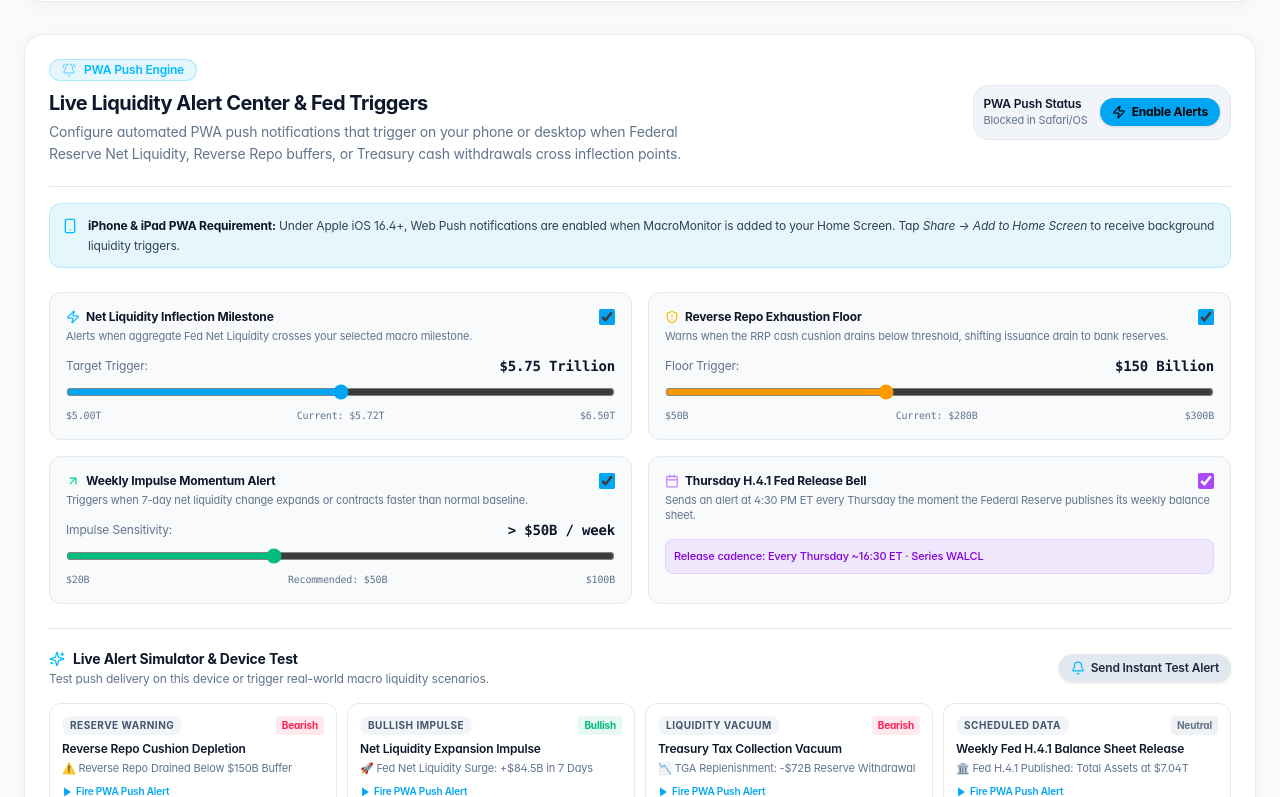
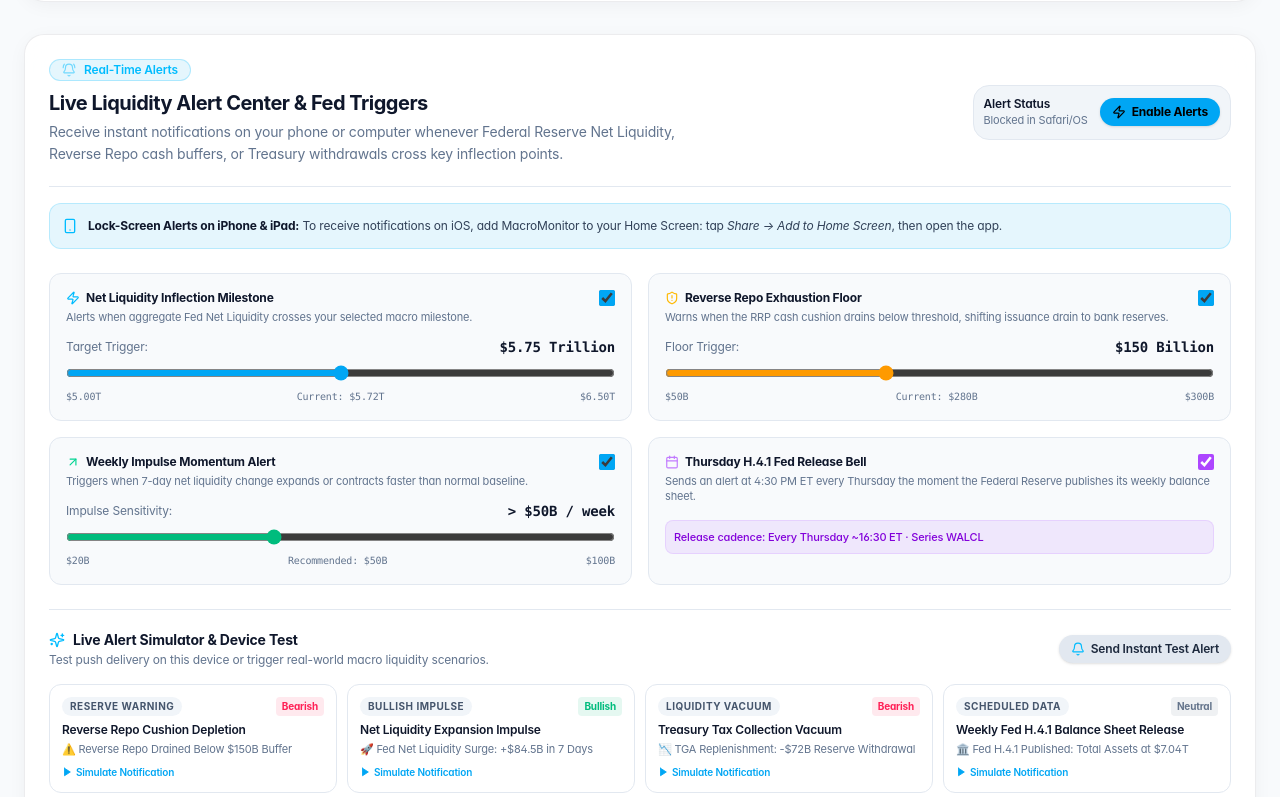
Before and after one commit to javichito/macro-monitor, a Next.js app: page /macro in a window 1280 px wide. Shown: the part 3403-4200 px from the top of the page. Built offline with nearby package versions, Linux system fonts and the light colour scheme.

Commit message:
refactor(copy): replace technical PWA jargon with consumer-friendly notification language

```diff
--- a/src/components/macro/LiquidityAlertsCenter.tsx
+++ b/src/components/macro/LiquidityAlertsCenter.tsx
@@ -72,7 +72,7 @@ export function LiquidityAlertsCenter() {
         saveStoredAlertPreferences(updated);
         triggerNativeAlert(
           '🔔 MacroMonitor Alerts Active',
-          'PWA push notifications are configured. You will receive alerts when liquidity thresholds breach.',
+          'Alerts are configured! You will receive notifications when major liquidity thresholds are breached.',
           'welcome-alert'
         );
       }
@@ -140,13 +140,13 @@ export function LiquidityAlertsCenter() {
         <div>
           <div className="inline-flex items-center gap-2 rounded-full border border-sky-400/25 bg-sky-500/10 px-3 py-0.5 text-xs font-semibold text-sky-400 mb-2">
             <BellRing className="h-3.5 w-3.5 animate-pulse" />
-            <span>PWA Push Engine</span>
+            <span>Real-Time Alerts</span>
           </div>
           <h3 className="text-lg sm:text-xl font-bold text-slate-900 dark:text-white tracking-tight flex items-center gap-2">
             Live Liquidity Alert Center &amp; Fed Triggers
           </h3>
           <p className="text-xs sm:text-sm text-slate-500 dark:text-slate-300 mt-1 max-w-2xl leading-relaxed">
-            Configure automated PWA push notifications that trigger on your phone or desktop when Federal Reserve Net Liquidity, Reverse Repo buffers, or Treasury cash withdrawals cross inflection points.
+            Receive instant notifications on your phone or computer whenever Federal Reserve Net Liquidity, Reverse Repo cash buffers, or Treasury withdrawals cross key inflection points.
           </p>
         </div>
 
@@ -154,7 +154,7 @@ export function LiquidityAlertsCenter() {
         <div className="flex items-center gap-3 bg-slate-100 dark:bg-white/[0.04] border border-slate-200 dark:border-white/[0.08] p-2.5 rounded-2xl shrink-0">
           <div className="flex flex-col">
             <span className="text-xs font-semibold text-slate-900 dark:text-white">
-              PWA Push Status
+              Alert Status
             </span>
             <span className="text-[11px] text-slate-500 dark:text-slate-400">
               {permission === 'granted' && preferences.pushEnabled
@@ -195,7 +195,7 @@ export function LiquidityAlertsCenter() {
         <div className="mt-4 p-3 rounded-xl bg-sky-500/10 border border-sky-400/20 text-xs text-slate-700 dark:text-slate-300 flex items-start gap-2.5">
           <Smartphone className="h-4 w-4 text-sky-400 shrink-0 mt-0.5" />
           <div className="leading-relaxed">
-            <strong className="text-slate-900 dark:text-white">iPhone &amp; iPad PWA Requirement:</strong> Under Apple iOS 16.4+, Web Push notifications are enabled when MacroMonitor is added to your Home Screen. Tap <em>Share → Add to Home Screen</em> to receive background liquidity triggers.
+            <strong className="text-slate-900 dark:text-white">Lock-Screen Alerts on iPhone &amp; iPad:</strong> To receive notifications on iOS, add MacroMonitor to your Home Screen: tap <em>Share → Add to Home Screen</em>, then open the app.
           </div>
         </div>
       )}
@@ -407,7 +407,7 @@ export function LiquidityAlertsCenter() {
               </p>
               <div className="mt-2 text-[10px] font-semibold text-sky-500 dark:text-sky-400 flex items-center gap-1">
                 <Play className="h-2.5 w-2.5 fill-current" />
-                Fire PWA Push Alert
+                Simulate Notification
               </div>
             </button>
           ))}
```
Also changed, not shown: 1 other file (tests, documents, lock files or other folders).
